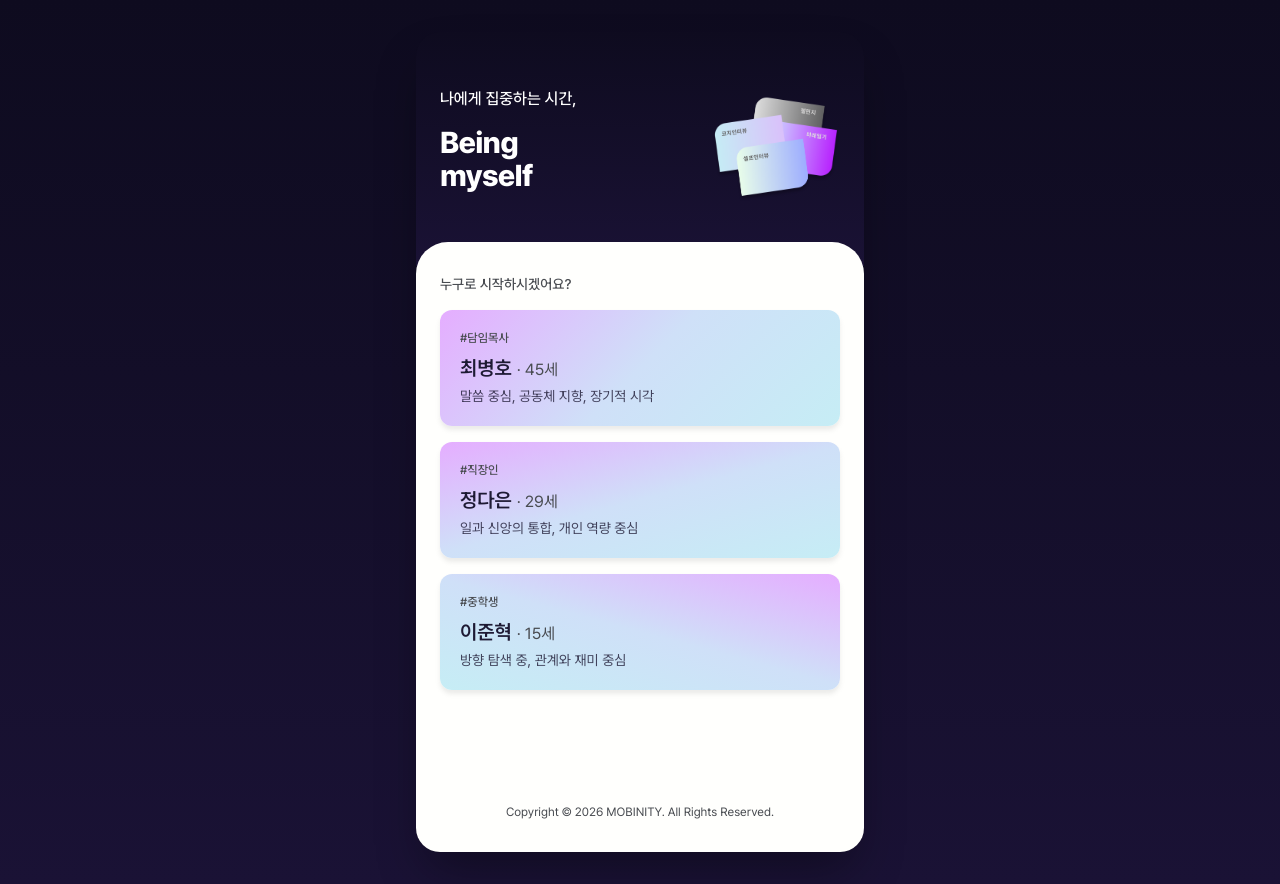
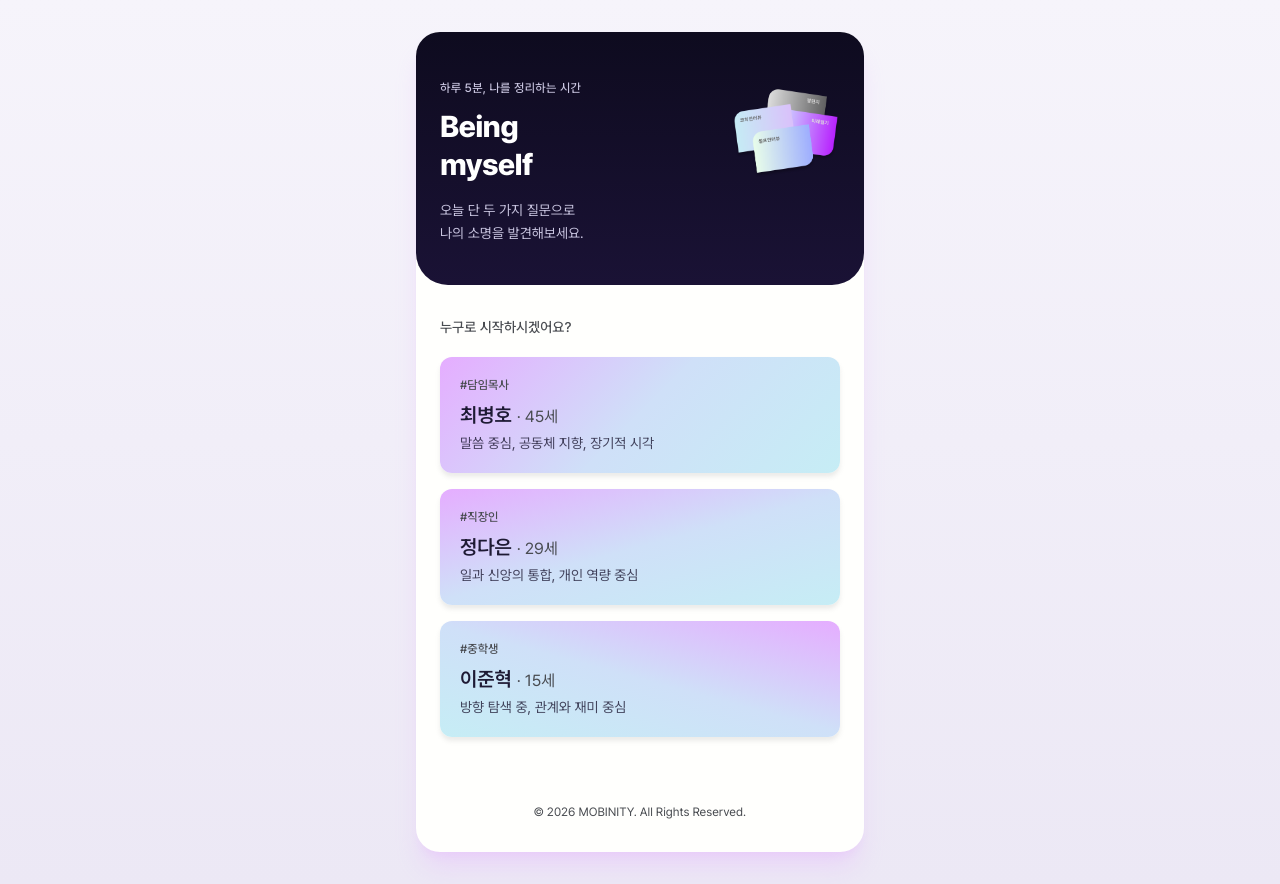
Before and after one commit to sunki-mobi/being-myself-mvp, a Next.js app in the folder web/: page /demo in a window 1280 px wide. Built offline with nearby package versions, Linux system fonts and the light colour scheme.

Commit message:
Revert "feat: /demo 다크 배경 구조 + 캐치프레이즈 "나에게 집중하는 시간" 복귀"
This reverts commit 4a2c39acb7a5b72c1710a49691231b849600085f.

```diff
--- a/web/app/demo/page.tsx
+++ b/web/app/demo/page.tsx
@@ -11,21 +11,22 @@ import type { PersonaId } from "@/lib/types";
 /**
  * S-02 페르소나 선택 (홈 화면)
  *
- * Layout (assets/img/홈3-인터뷰후 reference):
- *   - 외곽 wrapper bg: dark (페이지 전체 다크가 배경)
- *   - 상단 hero: 다크 영역 안에 카피 + 우측 카드 stack 일러스트
- *   - 흰 본문: rounded-t로 hero 위에 살짝 올라온 sheet 결 (-mt + z-10)
- *   - 페르소나 카드 + footer는 흰 본문 영역 안
- *
  * 박람회에서:
  *   - 부스 담당자가 방문자에게 적합한 페르소나를 선택해주거나
  *   - 방문자가 직접 카드 중 하나를 탭해서 시작
+ *   - 두 경우 모두 같은 화면을 사용 (D5 결정 — 단일 선택창)
  *
- * 진입 시 prior session을 reset.
+ * 진입 시 prior session을 reset하여 다음 방문자가 깨끗한 상태로 시작.
+ *
+ * Layout: 디자인 시스템 reference(홈4-인터뷰후2)와 일관 — 다크 보라 hero
+ * (rounded-b) + 우측 카드 stack 일러스트 + 흰 bg 페르소나 카드들. cover와
+ * 같은 외곽 (max-w-md + lg:rounded-3xl).
  */
 export default function HomePage() {
   const router = useRouter();
   const { hydrated, setPersona, reset } = useSession();
+  // /demo namespace의 conversation storage도 함께 reset — 게스트 시연마다
+  // 이전 답변·질문 자취가 남지 않도록.
   const { reset: resetConversation } = useConversation({ namespace: "demo" });
 
   useEffect(() => {
@@ -33,6 +34,7 @@ export default function HomePage() {
       reset();
       resetConversation();
     }
+    // hydrated가 true가 된 시점에 한 번만 reset
     // eslint-disable-next-line react-hooks/exhaustive-deps
   }, [hydrated]);
 
@@ -42,39 +44,42 @@ export default function HomePage() {
   }
 
   return (
-    <main className="min-h-screen w-full flex justify-center bg-surface-dark lg:bg-gradient-to-b lg:from-surface-dark lg:to-[#1a1235]">
-      <div className="w-full max-w-md flex flex-col bg-surface-dark text-fg-dark lg:rounded-3xl lg:my-8 lg:min-h-[820px] lg:shadow-2xl lg:shadow-black/40 overflow-hidden relative">
-        {/* Dark hero — 외곽 wrapper와 같은 다크 bg. 카피 + 우측 카드 stack 일러스트. */}
-        <header className="gradient-hero px-6 pt-14 pb-16 relative animate-fade-up">
+    <main className="min-h-screen w-full flex justify-center bg-[#f6f4fb] lg:bg-gradient-to-b lg:from-[#f6f4fb] lg:to-[#ece8f5]">
+      <div className="w-full max-w-md flex flex-col bg-surface-light text-fg-light lg:rounded-3xl lg:my-8 lg:min-h-[820px] lg:shadow-xl lg:shadow-brand-200/30 overflow-hidden">
+        {/* Dark hero — 카피 + 카드 stack 일러스트 (디자인 시스템 reference) */}
+        <header className="gradient-hero text-fg-dark px-6 pt-12 pb-10 rounded-b-[2rem] relative animate-fade-up">
           <div className="flex items-start justify-between gap-3">
             <div className="flex-1 min-w-0">
-              <p className="text-base font-medium text-fg-dark mb-4 leading-snug">
-                나에게 집중하는 시간,
+              <p className="text-xs font-medium text-fg-dark-soft tracking-wide mb-3">
+                하루 5분, 나를 정리하는 시간
               </p>
-              <h1 className="text-3xl font-extrabold tracking-tight leading-[1.1]">
+              <h1 className="text-3xl font-extrabold tracking-tight leading-tight">
                 Being
                 <br />
                 myself
               </h1>
+              <p className="mt-4 text-sm text-fg-dark-soft leading-relaxed">
+                오늘 단 두 가지 질문으로
+                <br />
+                나의 소명을 발견해보세요.
+              </p>
             </div>
             <Image
               src="/img/cover-hero.png"
               alt=""
-              width={128}
-              height={128}
+              width={108}
+              height={108}
               priority
-              className="w-[128px] h-auto flex-shrink-0 mt-2"
+              className="w-[108px] h-auto flex-shrink-0 mt-2"
             />
           </div>
         </header>
 
-        {/* 흰 본문 — rounded-t로 hero 위에 살짝 올라옴 (-mt + z-10). */}
-        <div className="bg-surface-light text-fg-light rounded-t-[2rem] -mt-6 flex-1 flex flex-col relative z-10 pt-8 pb-8 px-6">
-          <p className="text-sm font-medium text-fg-light-soft mb-4 animate-fade-up-delay-1">
+        {/* 본문 — 페르소나 카드 */}
+        <section className="flex-1 flex flex-col gap-4 px-6 pt-8 pb-6">
+          <p className="text-sm font-medium text-fg-light-soft mb-1 animate-fade-up-delay-1">
             누구로 시작하시겠어요?
           </p>
-
-          <section className="flex-1 flex flex-col gap-4">
           {PERSONA_ORDER.map((id, idx) => {
             const p = PERSONAS[id];
             const delayClass =
@@ -107,10 +112,9 @@ export default function HomePage() {
           })}
         </section>
 
-          <p className="text-center text-xs text-fg-light-soft mt-8">
-            Copyright © 2026 MOBINITY. All Rights Reserved.
+        <p className="text-center text-xs text-fg-light-soft pb-8 px-6">
+          © 2026 MOBINITY. All Rights Reserved.
         </p>
-        </div>
       </div>
     </main>
   );
--- a/web/app/layout.tsx
+++ b/web/app/layout.tsx
@@ -2,7 +2,7 @@ import type { Metadata, Viewport } from "next";
 import "./globals.css";
 
 export const metadata: Metadata = {
-  title: "Being Myself — 하루 5분, 나에게 집중하는 시간",
+  title: "Being Myself — 하루 5분, 나를 정리하는 시간",
   description:
     "두 가지 질문에 답하며 나의 여정과 소명을 정리해가는 셀프인터뷰. Being Myself MVP.",
 };
--- a/web/app/me/page.tsx
+++ b/web/app/me/page.tsx
@@ -68,7 +68,7 @@ export default function MeLandingPage() {
                 {state.userName}님, 안녕하세요
               </p>
               <h1 className="text-3xl font-bold leading-tight">
-                나에게 집중하는 시간,
+                나를 정리하는 시간,
                 <br />
                 <span className="font-extrabold">Being myself</span>
               </h1>
@@ -162,7 +162,7 @@ export default function MeLandingPage() {
           </article>
 
           <p className="text-center text-xs text-fg-light-soft mt-auto pt-6">
-            Copyright © 2026 MOBINITY. All Rights Reserved.
+            © 2026 MOBINITY. All Rights Reserved.
           </p>
         </section>
       </div>
--- a/web/app/page.tsx
+++ b/web/app/page.tsx
@@ -42,7 +42,7 @@ export default function LandingPage() {
           {/* Hero 텍스트 */}
           <div className="animate-fade-up">
             <p className="text-xs font-medium text-fg-dark-soft tracking-wide mb-3">
-              하루 5분, 나에게 집중하는 시간
+              하루 5분, 나를 정리하는 시간
             </p>
             <h1 className="text-5xl font-extrabold tracking-tight leading-tight">
               Being
@@ -99,7 +99,7 @@ export default function LandingPage() {
           </div>
 
           <p className="text-center text-xs text-fg-dark-soft/60 mt-8 animate-fade-up-delay-3">
-            Copyright © 2026 MOBINITY. All Rights Reserved.
+            © 2026 MOBINITY. All Rights Reserved.
           </p>
         </section>
       </div>
--- a/web/components/ConversationStage.tsx
+++ b/web/components/ConversationStage.tsx
@@ -143,7 +143,7 @@ export function ConversationStage({
           </h1>
           <p className="mt-2 text-xs text-fg-light/70">
             {answeredCount === 0
-              ? "잠깐 나에게 집중하는 시간"
+              ? "잠깐 나를 정리하는 시간"
               : `Q${answeredCount + (mode === "complete" ? 0 : 1)} · ${answeredCount}개 답변 누적`}
           </p>
         </header>
```
Lines whose indentation alone changed are shown as unchanged.
